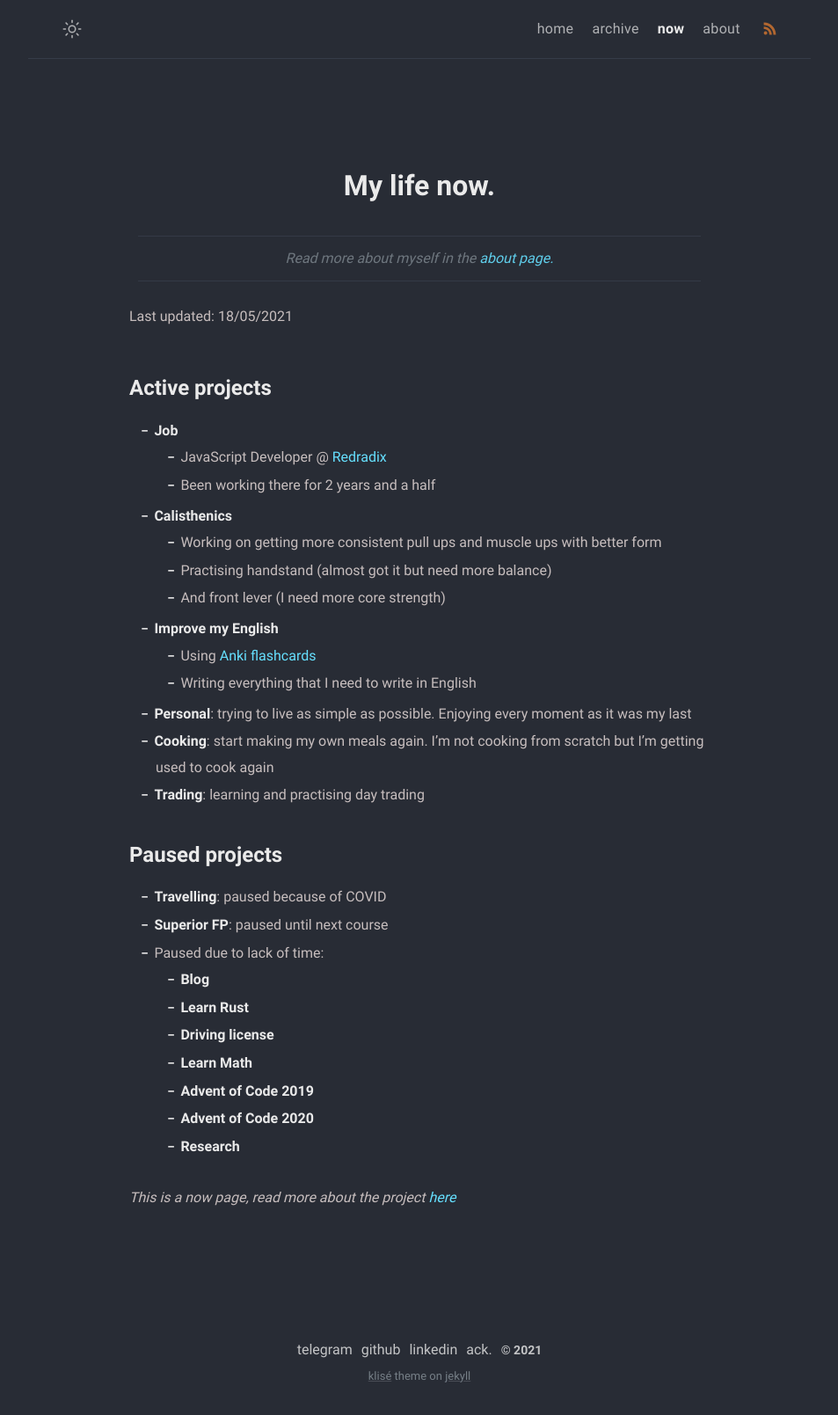
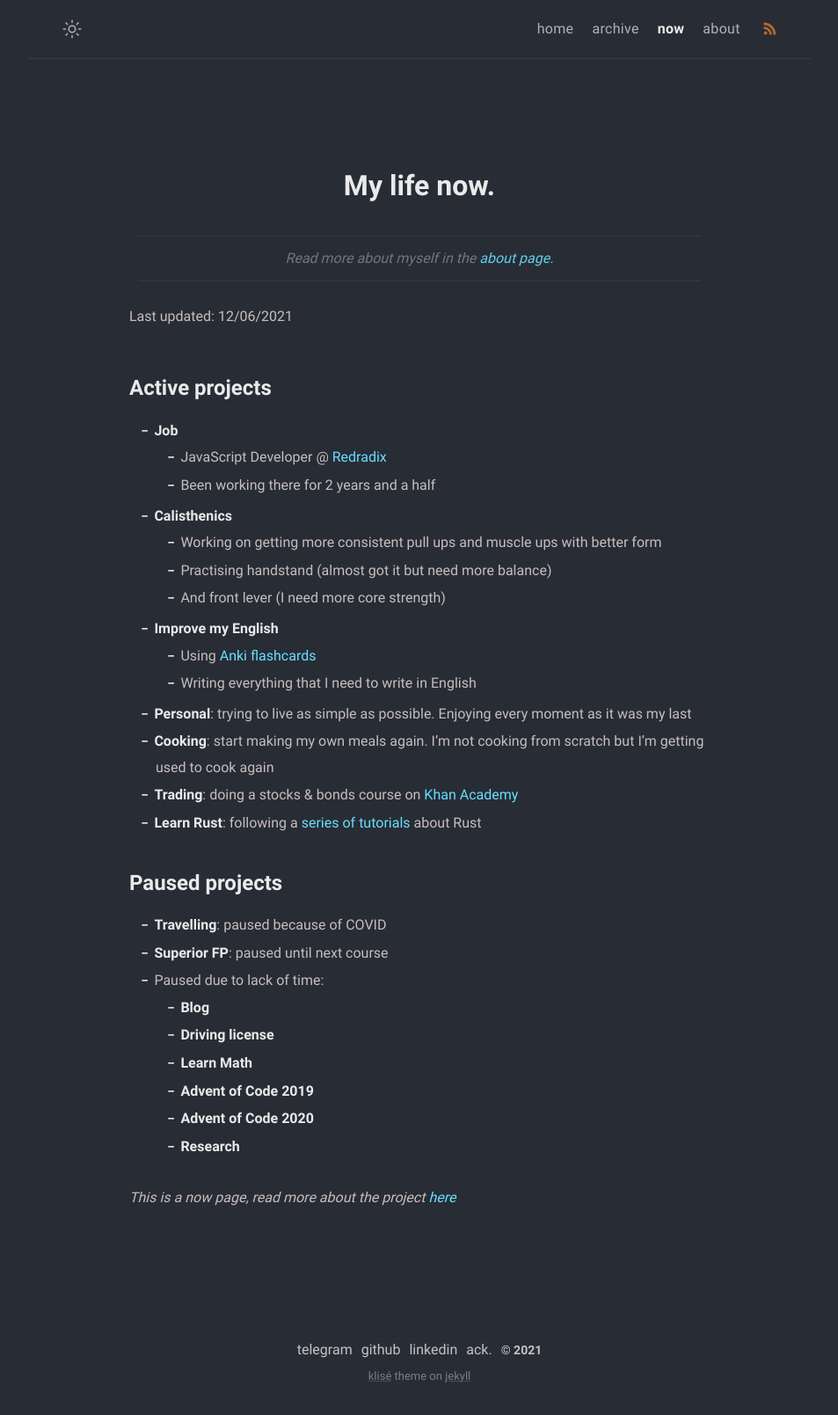
Before and after one commit to MonkeyAndres/MonkeyAndres.github.io, a Jekyll site: the page built from now.md, in a window 1280 px wide. Shown: the whole page at 88% size, without its empty margins (163-1116 px from the left). Built offline with Jekyll 4.4.1, drawn with Linux system fonts in a browser that asks for light colours.

Commit message:
📝 Update now page

```diff
--- a/now.md
+++ b/now.md
@@ -8,7 +8,7 @@ comments: false
 
 > Read more about myself in the [about page.](../about)
 
-Last updated: 18/05/2021
+Last updated: 12/06/2021
 
 # Active projects
 
@@ -24,7 +24,8 @@ Last updated: 18/05/2021
   - Writing everything that I need to write in English
 - **Personal**: trying to live as simple as possible. Enjoying every moment as it was my last
 - **Cooking**: start making my own meals again. I'm not cooking from scratch but I'm getting used to cook again
-- **Trading**: learning and practising day trading
+- **Trading**: doing a stocks & bonds course on [Khan Academy](https://www.khanacademy.org/economics-finance-domain/core-finance/stock-and-bonds)
+- **Learn Rust**: following a [series of tutorials](https://pwy.io/en/posts/learning-to-fly-pt1/) about Rust
 
 # Paused projects
 
```
Also changed, not shown: other parts of now.md (+0 -1 lines).
